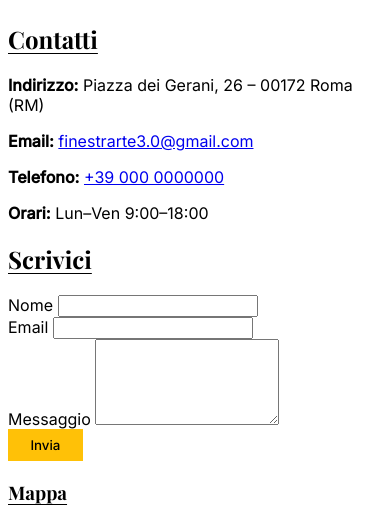
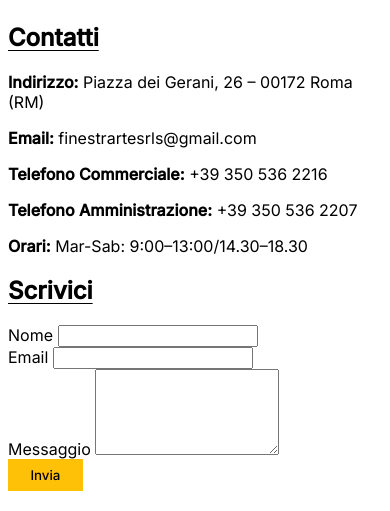
Before and after one commit to BonoDavide/FinestrArte, a Laravel app: page /contatti in a window 390 px wide; the page is wider, and only the part inside the window is pictured. Shown: the part 589-1100 px from the top of that part. Run offline with Laravel 12, Linux system fonts and the light colour scheme; style sheets or scripts are compiled from the project's sources; some libraries are stand-ins or nearby versions.

Commit message:
aggiunto banner di sito in costruzione, sistemati contatti

```diff
--- /dev/null
+++ b/resources/views/components/banner.blade.php
@@ -0,0 +1,4 @@
+<div class="alert alert-warning text-center text-black mb-0 py-2" role="alert">
+    🛠️ Catalogo in fase di completamento:
+    <a href="{{ route('contact') }}" class="alert-link text-danger">scrivici qui</a> se non trovi ciò che cerchi.
+</div>
--- a/resources/views/components/footer.blade.php
+++ b/resources/views/components/footer.blade.php
@@ -1,6 +1,6 @@
 <footer class="bg-light text-muted border-top pt-5 pb-4 mt-5">
     <div class="container">
-        <div class="row">
+        <div class="row justify-content-between">
 
             {{-- Descrizione azienda --}}
             <div class="col-md-3 mb-4 text-center">
@@ -27,21 +27,22 @@
             <div class="col-md-3 mb-4 text-center">
                 <h6 class="text-uppercase">Contatti</h6>
                 <ul class="list-unstyled small">
-                    <li><i class="bi bi-telephone"></i> +39 0123 456 789</li>
-                    <li><i class="bi bi-envelope"></i> finestrarte3.0@gmail.com</li>
-                    <li><i class="bi bi-clock"></i> Lun–Ven: 9:00–18:00</li>
+                    <li><i class="bi bi-telephone"></i> Commerciale: +39 350 536 2216</li>
+                    <li><i class="bi bi-telephone"></i> Amministrazione: +39 350 536 2207</li>
+                    <li><i class="bi bi-envelope"></i> finestrartesrls@gmail.com</li>
+                    <li><i class="bi bi-clock"></i> Mar-Sab: 9:00–13:00/14.30–18.30</li>
                 </ul>
             </div>
 
             {{-- Social icons --}}
-            <div class="col-md-3 mb-4 text-center">
+            {{-- <div class="col-md-3 mb-4 text-center">
                 <h6 class="text-uppercase">Seguici sui Social</h6>
                 <div class="mt-4">
                     <a href="#" class="text-reset me-3"><i class="bi bi-facebook fs-5"></i></a>
                     <a href="#" class="text-reset me-3"><i class="bi bi-instagram fs-5"></i></a>
                     <a href="#" class="text-reset"><i class="bi bi-linkedin fs-5"></i></a>
                 </div>
-            </div>
+            </div> --}}
         </div>
 
         {{-- Area riservata + copyright --}}
--- a/resources/views/contact.blade.php
+++ b/resources/views/contact.blade.php
@@ -12,16 +12,17 @@
             <div class="row g-4">
                 {{-- Colonna Contatti --}}
                 <div class="col-12 col-md-6 pt-5">
-                    <h2 class="pb-3 font-titolo underline-thin">Contatti</h2>
+                    <h2 class="pb-3 underline-thin">Contatti</h2>
                     <p><strong>Indirizzo:</strong> Piazza dei Gerani, 26 – 00172 Roma (RM)</p>
-                    <p><strong>Email:</strong> <a href="mailto:finestrarte3.0@gmail.com">finestrarte3.0@gmail.com</a></p>
-                    <p><strong>Telefono:</strong> <a href="tel:+3900000000">+39 000 0000000</a></p>
-                    <p><strong>Orari:</strong> Lun–Ven 9:00–18:00</p>
+                    <p><strong>Email:</strong> finestrartesrls@gmail.com</p>
+                    <p><strong>Telefono Commerciale:</strong> +39 350 536 2216</p>
+                    <p><strong>Telefono Amministrazione:</strong> +39 350 536 2207</p>
+                    <p><strong>Orari:</strong> Mar-Sab: 9:00–13:00/14.30–18.30</p>
                 </div>
 
                 {{-- Colonna Form --}}
                 <div class="col-12 col-md-6 pt-5">
-                    <h2 class="pb-3 font-titolo underline-thin">Scrivici</h2>
+                    <h2 class="pb-3 underline-thin">Scrivici</h2>
                     <livewire:contact-form />
                 </div>
             </div>
@@ -29,7 +30,9 @@
 
         {{-- Mappa Google --}}
         <div class="container pb-5">
-            <h3 class="font-titolo text-center pb-4 underline-thin pt-5">Mappa</h3>
+            <div class="row justify-content-center">
+                <div class="col-10">
+                    <h3 class="text-center pb-4 underline-thin pt-5">Mappa</h3>
                     <div class="ratio ratio-16x9 shadow rounded">
                         <iframe
                             src="https://www.google.com/maps/embed?pb=!1m18!1m12!1m3!1d742.5846732505905!2d12.566970369663848!3d41.885572596627924!2m3!1f0!2f0!3f0!3m2!1i1024!2i768!4f13.1!3m3!1m2!1s0x132f625ba4ef94c3%3A0xc364056b1ca8811a!2sPiazza%20dei%20Gerani%2C%2026%2C%2000172%20Roma%20RM!5e0!3m2!1sit!2sit!4v1751291255191!5m2!1sit!2sit"
@@ -38,6 +41,8 @@
                         </iframe>
                     </div>
                 </div>
+            </div>
+        </div>
 
     </section>
 </x-layout>
--- a/resources/views/prodotti/index.blade.php
+++ b/resources/views/prodotti/index.blade.php
@@ -8,6 +8,8 @@
             <p class="fs-5 m-0">Soluzioni su misura per casa, sicurezza e design</p>
         </div>
     </div>
+
+    <x-banner/>
 
     <div class="container py-5">
         <h3 class="text-center pb-3 font-titolo underline-thin pb-5">Seleziona una categoria</h3>
--- a/resources/views/prodotti/static/avvolgibili/index.blade.php
+++ b/resources/views/prodotti/static/avvolgibili/index.blade.php
@@ -10,6 +10,8 @@
             <h2 class="h4">Scegli la tipologia che fa per te</h2>
         </div>
     </div>
+
+    <x-banner/>
 
     {{-- Sottocategorie --}}
     <div class="container py-5">
--- a/resources/views/prodotti/static/controtelai/index.blade.php
+++ b/resources/views/prodotti/static/controtelai/index.blade.php
@@ -10,6 +10,8 @@
             <h2 class="h4">Scegli la tipologia che fa per te</h2>
         </div>
     </div>
+
+    <x-banner/>
 
     {{-- Sottocategorie --}}
     <div class="container py-5">
--- a/resources/views/prodotti/static/finestre/index.blade.php
+++ b/resources/views/prodotti/static/finestre/index.blade.php
@@ -10,6 +10,8 @@
             <h2 class="h4">Scegli la tipologia che fa per te</h2>
         </div>
     </div>
+
+    <x-banner/>
 
     {{-- bottone indietro --}}
     <div class="container pt-5">
--- a/resources/views/prodotti/static/portoni/index.blade.php
+++ b/resources/views/prodotti/static/portoni/index.blade.php
@@ -10,6 +10,8 @@
             <h2 class="h4">Scegli la tipologia che fa per te</h2>
         </div>
     </div>
+
+    <x-banner/>
 
     {{-- Sottocategorie --}}
     <div class="container py-5">
--- a/resources/views/prodotti/static/sistemi-oscuranti/index.blade.php
+++ b/resources/views/prodotti/static/sistemi-oscuranti/index.blade.php
@@ -11,12 +11,15 @@
         </div>
     </div>
 
+    <x-banner/>
+
     {{-- bottone indietro --}}
     <div class="container pt-5">
         <a href="{{ route('prodotti.index') }}" class="btn btn-pag-prod px-4">
             <i class="bi bi-arrow-return-left me-2"></i> Torna a Prodotti
         </a>
     </div>
+
 
     {{-- Sottocategorie --}}
     <div class="container py-5">
--- a/resources/views/welcome.blade.php
+++ b/resources/views/welcome.blade.php
@@ -1,6 +1,8 @@
 <x-layout>
 
     <x-header />
+
+    <x-banner/>
 
     {{-- main --}}
     <section class="py-5">
```
Also changed, not shown: resources/css/style.css (line endings or trailing spaces). Lines whose indentation alone changed are shown as unchanged.
